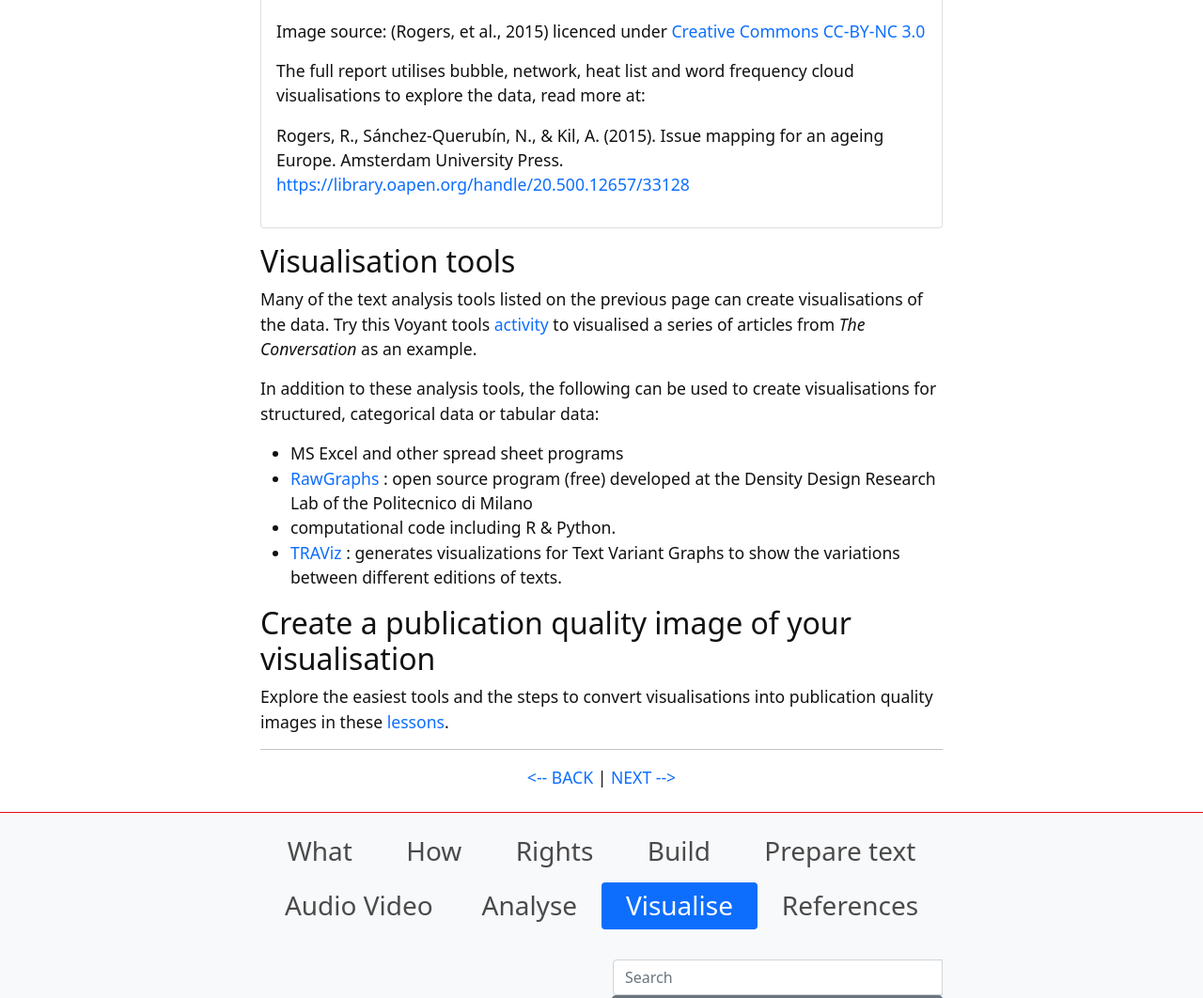
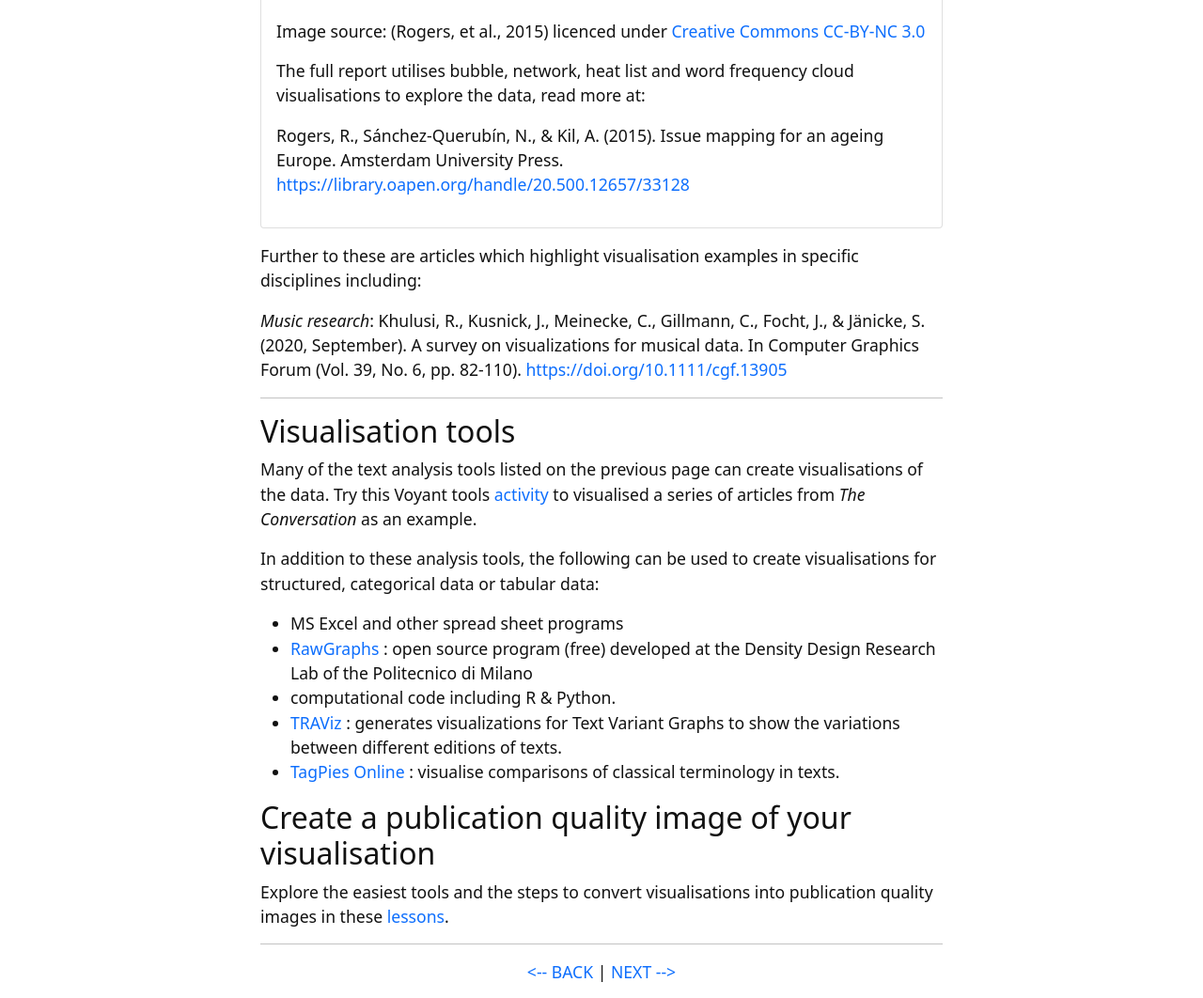
Before and after one commit to GULibrarySandbox/intro-text-mining-analysis-2022, a Jekyll site: the page built from content/8-visualising_data.md, in a window 1280 px wide and 1400 px high, scrolled down 10187 px, cut to the strip 0-1062 px from the top of the window. Shown: the whole strip at 94% size. Built offline with Jekyll 4.4.1, drawn with Linux system fonts in a browser that asks for light colours.

Commit message:
Update 8-visualising_data.md

```diff
--- a/content/8-visualising_data.md
+++ b/content/8-visualising_data.md
@@ -132,6 +132,12 @@ Rogers, R., Sánchez-Querubín, N., & Kil, A. (2015). Issue mapping for an agein
 
 {% endcapture %} {% include card.html header="Relationships between topics - Alluvial diagram" text=text %}
 
+Further to these are articles which highlight visualisation examples in specific disciplines including:
+
+*Music research*: Khulusi, R., Kusnick, J., Meinecke, C., Gillmann, C., Focht, J., & Jänicke, S. (2020, September). A survey on visualizations for musical data. In Computer Graphics Forum (Vol. 39, No. 6, pp. 82-110). [https://doi.org/10.1111/cgf.13905](https://doi.org/10.1111/cgf.13905)
+
+
+----
 
 ## Visualisation tools
 
@@ -142,6 +148,7 @@ In addition to these analysis tools, the following can be used to create visuali
 - [RawGraphs](https://rawgraphs.io/ ) : open source program (free) developed at the Density Design Research Lab of the Politecnico di Milano
 - computational code including R & Python.
 - [TRAViz](http://www.traviz.vizcovery.org/index.html) : generates visualizations for Text Variant Graphs to show the variations between different editions of texts.
+- [TagPies Online](https://tagpies-online.vizcovery.org/) : visualise comparisons of classical terminology in texts.
 
 
 ## Create a publication quality image of your visualisation
```
